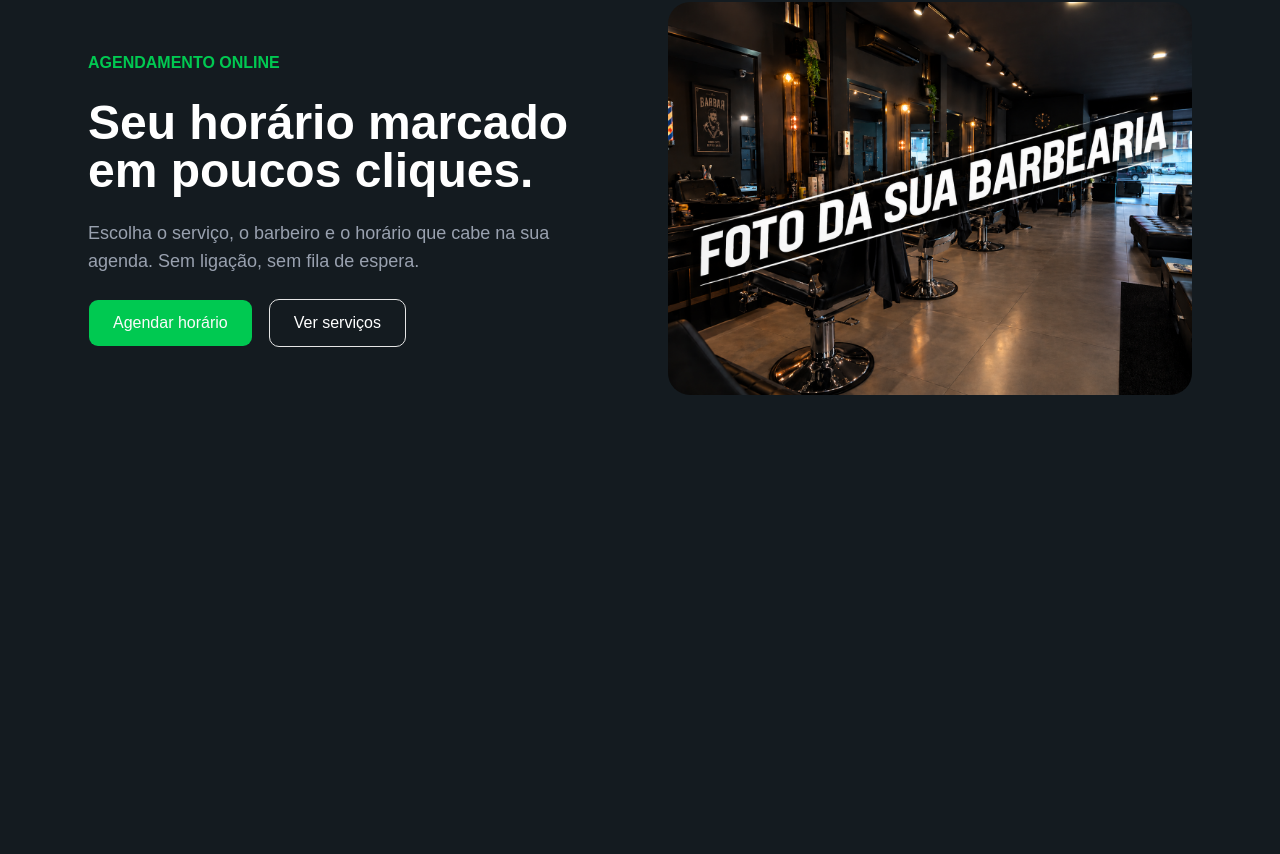
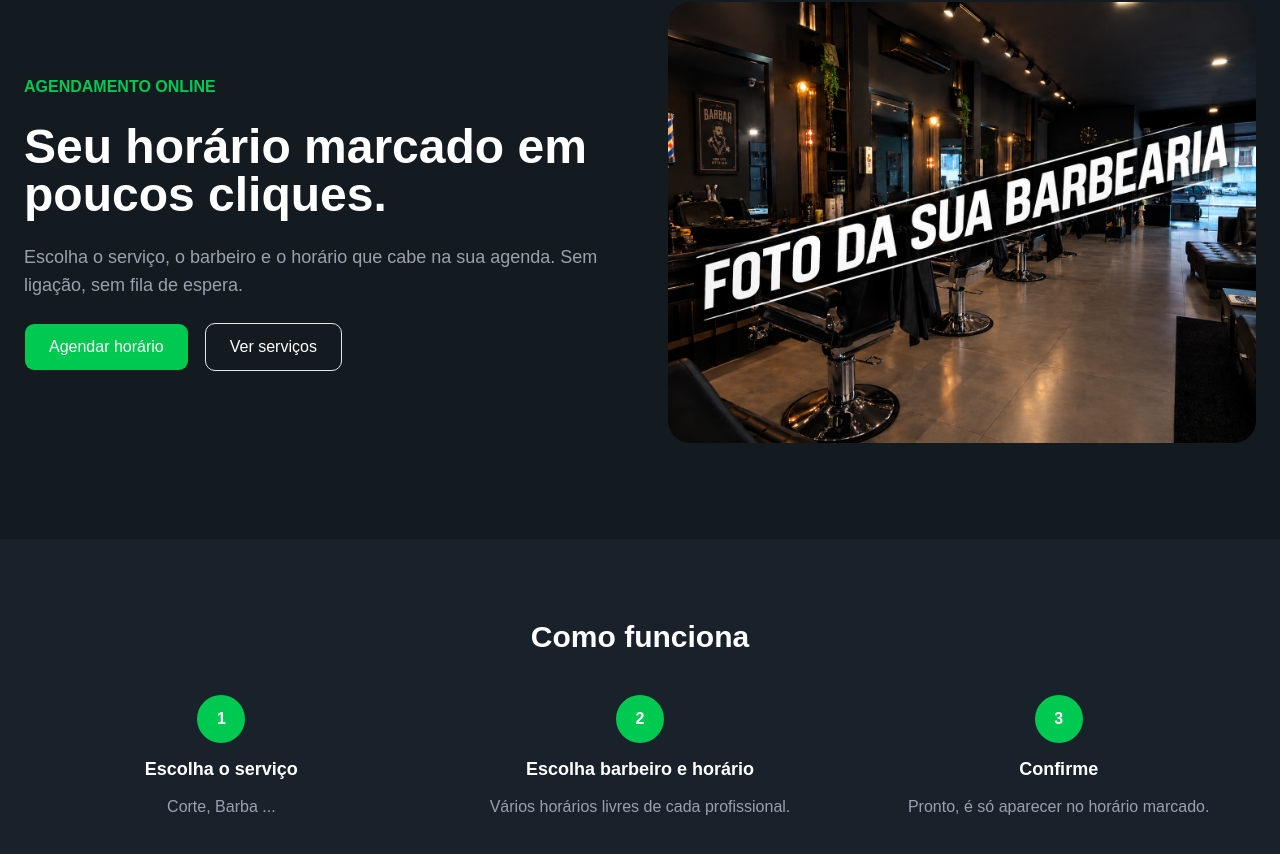
Before and after one commit to alberijunior30/gtech-app, a React (Vite) app: page / in a window 1280 px wide. Shown: the part 178-1032 px from the top of the page. Before the commit the page ends 800 px from the top, so only its background shows below. Built offline with nearby package versions, Linux system fonts and the light colour scheme.

Commit message:
adiciona howitworks reajusta container que alinhas header, hero e howitworks

```diff
--- a/src/components/layouts/Header/index.jsx
+++ b/src/components/layouts/Header/index.jsx
@@ -3,7 +3,7 @@ import Logo from "@/assets/images.png";
 export function Header({actions}) {
   return (
     <header className="bg-[#19212b] shadow-xl/30 text-white">
-      <div className="max-w-6xl mx-auto px-6 py-3 flex items-center justify-between">
+      <div className="max-w-7xl mx-auto px-6 py-3 flex items-center justify-between">
         <div className="flex items-center gap-3">
           <img className="rounded-full size-15" src={Logo} alt="Logo do Sistema" />
           <span className="text-xl font-bold uppercase leading-none">[nome da sua barbearia aqui]</span>
--- a/src/features/home/HeroSection/index.jsx
+++ b/src/features/home/HeroSection/index.jsx
@@ -6,7 +6,7 @@ import { cn } from "@/lib/utils"
 export function HeroSection(){
     return(
         <section className="text-white">
-            <div className="max-w-6xl mx-auto px-6 py-24 grid lg:grid-cols-2 items-center gap-14">
+            <div className="max-w-7xl mx-auto px-6 py-24 grid lg:grid-cols-2 items-center gap-14">
                 <div className="flex flex-col gap-6">
                 <p className="uppercase text-green-500 font-bold">Agendamento online</p>
                 <h1 className="text-5xl font-bold">Seu horário marcado em poucos cliques.</h1>
--- /dev/null
+++ b/src/features/home/HowItWorksSection/index.jsx
@@ -0,0 +1,28 @@
+export function HowItWorksSection(){
+  const steps = [
+    {titulo: "Escolha o serviço", desc: "Corte, Barba ..."},
+    {titulo: "Escolha barbeiro e horário", desc: "Vários horários livres de cada profissional."},
+    {titulo: "Confirme", desc: "Pronto, é só aparecer no horário marcado."}
+  ]
+
+
+    return (
+      <section className="text-white bg-[#19212b]">
+        <div className="max-w-7xl mx-auto px-6 py-20 flex flex-col gap-10">
+          <h2 className="font-bold text-center text-3xl">Como funciona</h2>
+            <ol className="grid md:grid-cols-3 gap-6">
+              {steps.map((step, i) => (
+                <li key={step.titulo} className="flex items-center flex-col text-center gap-3">
+                  <span aria-hidden="true" className="flex bg-green-500 size-12 items-center justify-center rounded-full font-bold">
+                    {i + 1}
+                  </span>
+                  <h3 className="text-lg font-semibold">{step.titulo}</h3>
+                  <p className="text-gray-400">{step.desc}</p>
+                </li>
+              ))}
+            </ol>
+
+        </div>
+      </section>
+    );
+}
--- a/src/pages/Home/index.jsx
+++ b/src/pages/Home/index.jsx
@@ -3,6 +3,7 @@ import { Link } from "react-router";
 import { buttonVariants } from "@/components/ui/button";
 import { Header } from "@/components/layouts/Header";
 import { HeroSection } from "@/features/home/HeroSection";
+import { HowItWorksSection } from "@/features/home/HowItWorksSection";
 export function Home(){
 
     return (
@@ -18,6 +19,7 @@ export function Home(){
             }/>
 
             <HeroSection/>
+            <HowItWorksSection/>
             </>
 
     );
```
